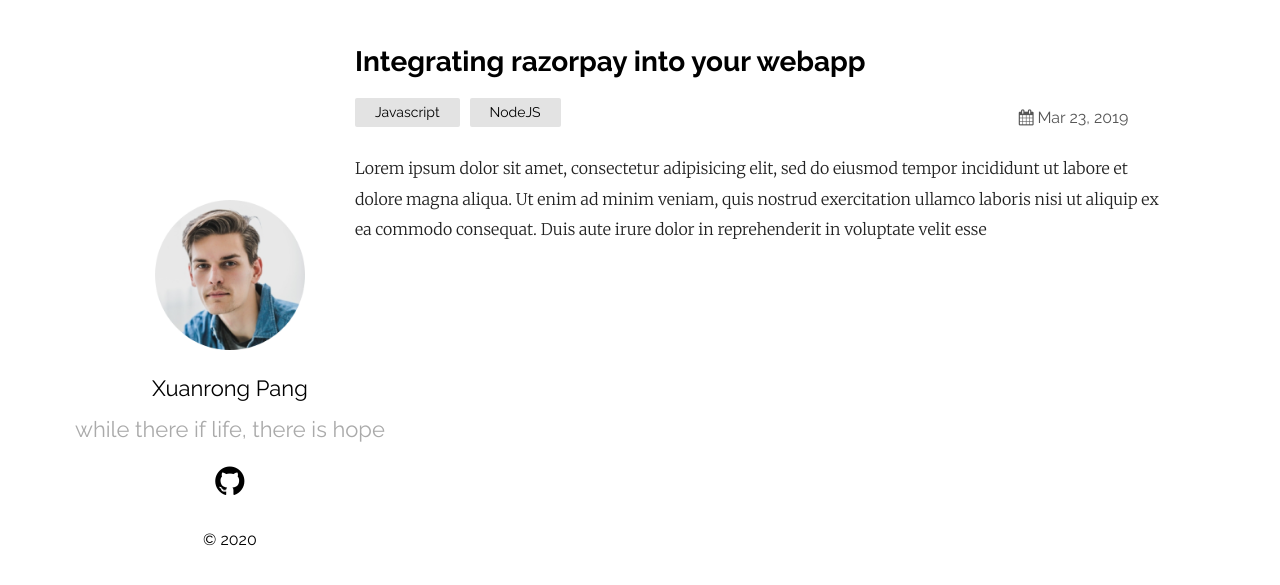
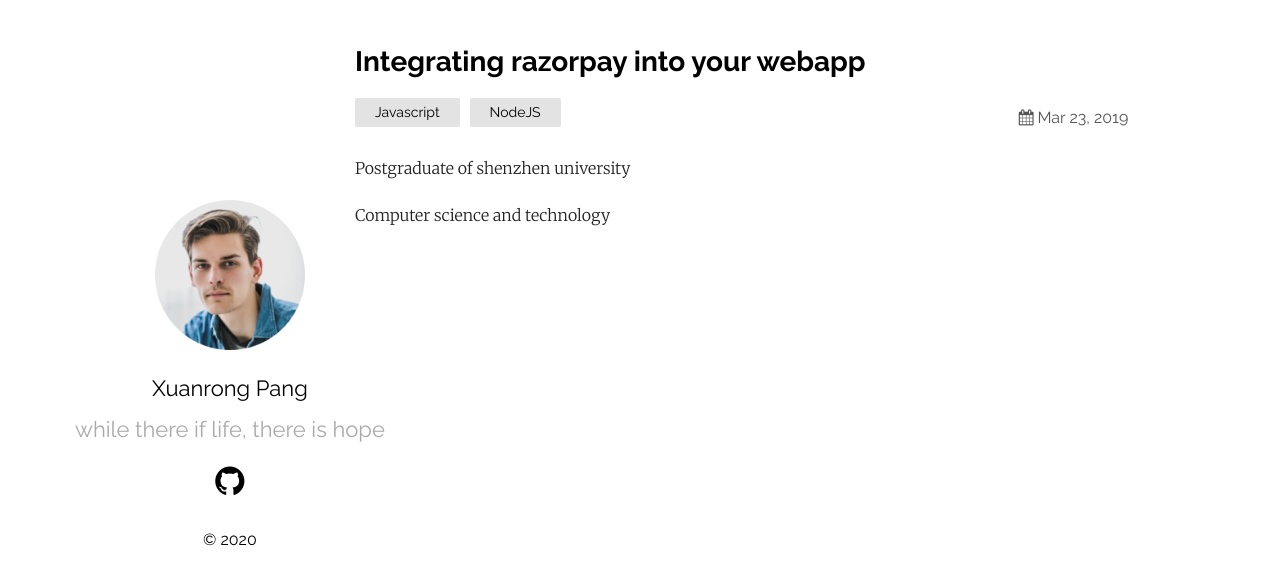
Before and after one commit to pangxuanrong/pangxuanrong.github.io, a Jekyll site: the page built from _posts/2019-03-23-welcome-to-jekyll.markdown, in a window 1280 px wide. Shown: the top 585 px of the page. Built offline with Jekyll 4.4.1, drawn with Linux system fonts in a browser that asks for light colours.

Commit message:
Update 2019-03-23-welcome-to-jekyll.markdown

```diff
--- a/_posts/2019-03-23-welcome-to-jekyll.markdown
+++ b/_posts/2019-03-23-welcome-to-jekyll.markdown
@@ -4,4 +4,8 @@ title:  "Integrating razorpay into your webapp"
 date:   2019-03-23 21:03:36 +0530
 categories: Javascript NodeJS
 ---
-Lorem ipsum dolor sit amet, consectetur adipisicing elit, sed do eiusmod tempor incididunt ut labore et dolore magna aliqua. Ut enim ad minim veniam, quis nostrud exercitation ullamco laboris nisi ut aliquip ex ea commodo consequat. Duis aute irure dolor in reprehenderit in voluptate velit esse
+
+
+Postgraduate of shenzhen university
+
+Computer science and technology
```
